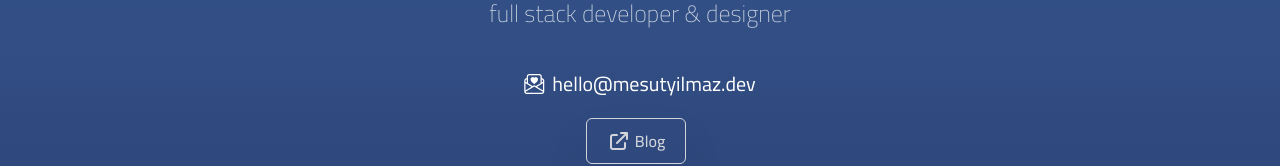
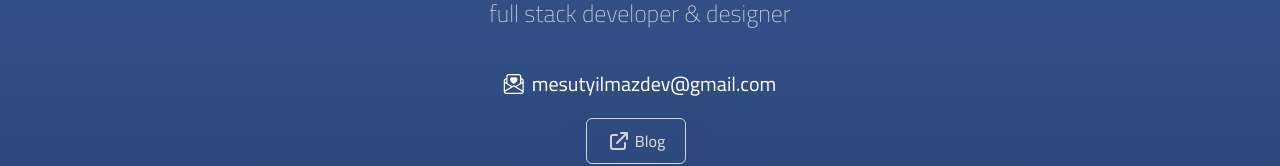
Before and after one commit to mesutyilmazdev/mesutyilmazdev, a Next.js app: page / in a window 1280 px wide. Shown: the part 252-418 px from the top of the page. Built offline with nearby package versions, Linux system fonts and the light colour scheme.

Commit message:
Update Content.js

```diff
--- a/components/Content.js
+++ b/components/Content.js
@@ -6,9 +6,9 @@ const Content = () => {
   return (
   <div className="flex flex-col mx-auto items-center">
         <div className='mb-5 animate__animated animate__slideInDown animate__delay-.5s'>
-          <Link href="mailto:hello@mesutyilmaz.dev" passHref>
+          <Link href="mailto:mesutyilmazdev@gmail.com" passHref>
           <a className='flex text-xl text-white hover:underline decoration-gray-900 decoration-wavy ease-in-out duration-300'>
-          <i className='bi bi-envelope-paper-heart mr-2'/>hello@mesutyilmaz.dev</a>
+          <i className='bi bi-envelope-paper-heart mr-2'/>mesutyilmazdev@gmail.com</a>
           </Link>
         </div>
 
```
